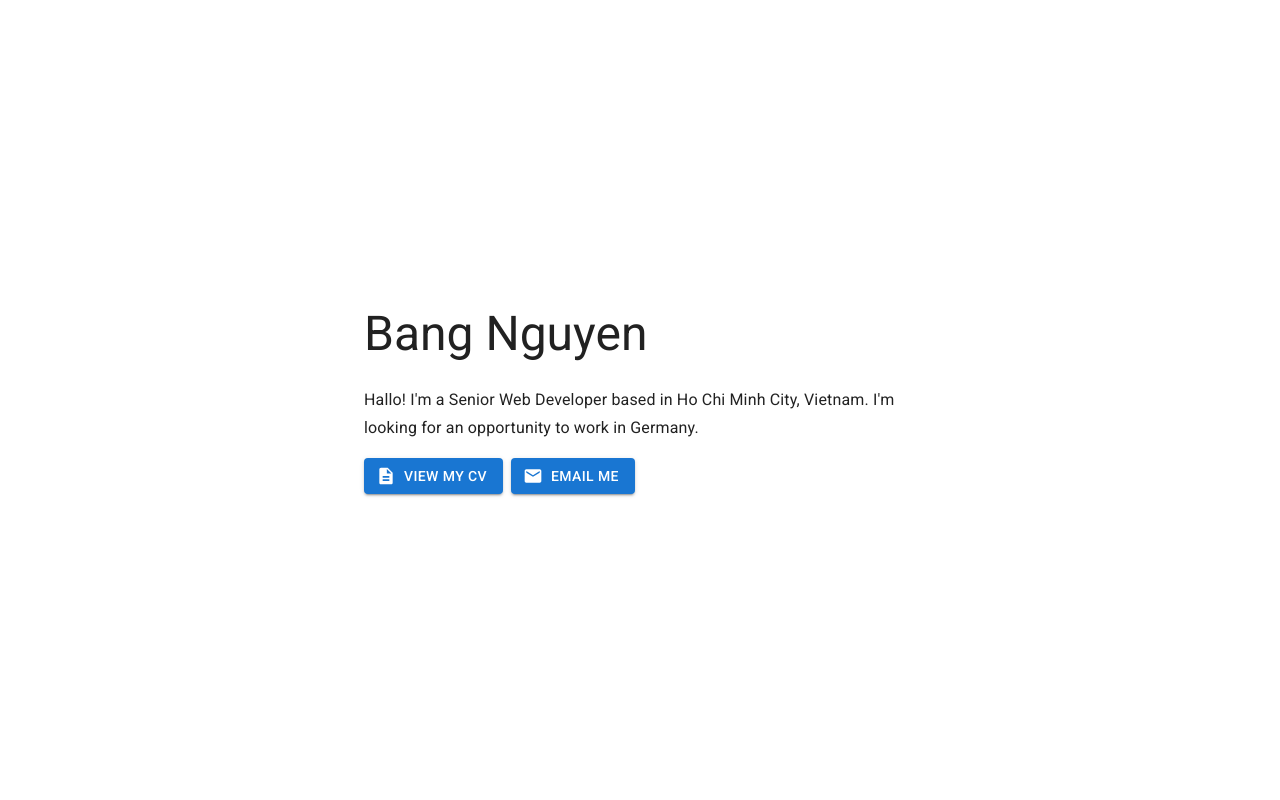
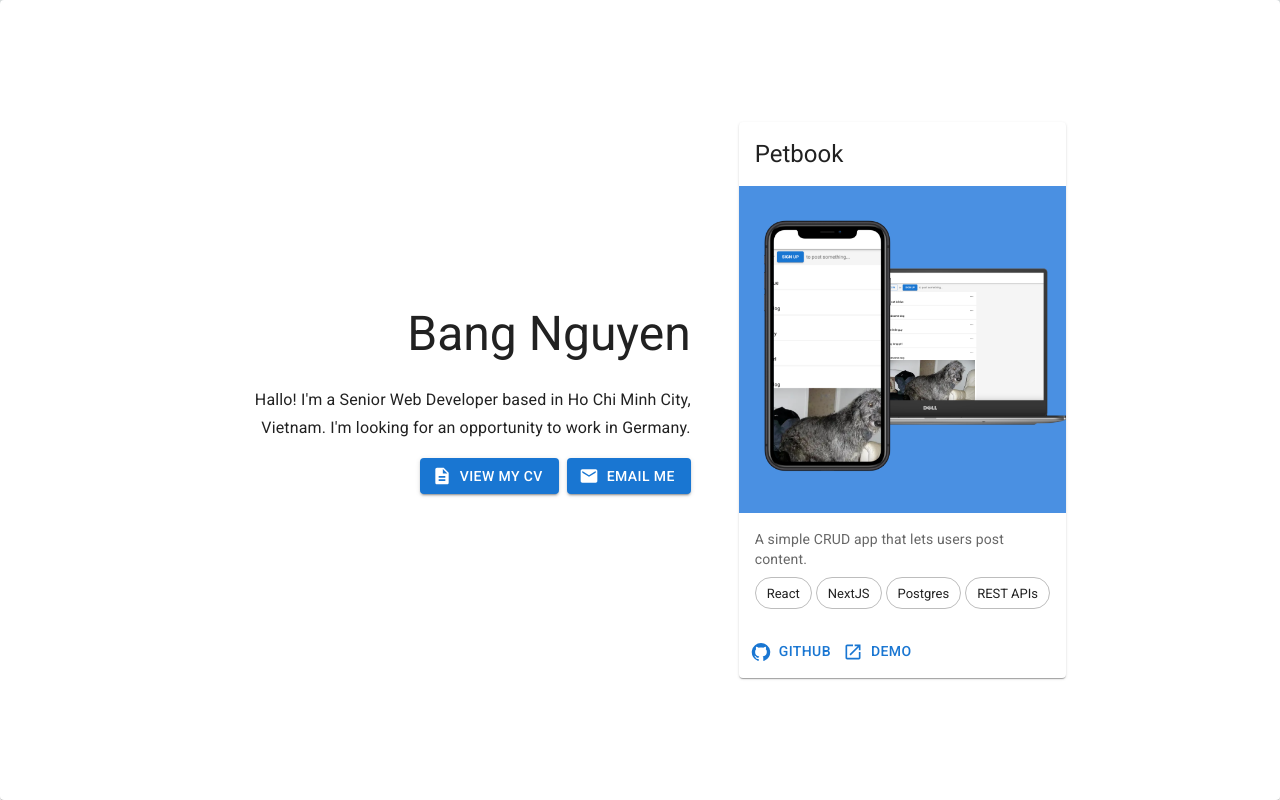
Before and after one commit to bangndnguyen/bangndnguyen.github.io, a Next.js app: page / in a window 1280 px wide. Built offline with nearby package versions, Linux system fonts and the light colour scheme.

Commit message:
update portfolio

```diff
--- a/src/app/page.tsx
+++ b/src/app/page.tsx
@@ -1,27 +1,39 @@
 'use client';
 
-import { Box, Button, Container, Typography, useTheme } from "@mui/material";
+import { Avatar, Box, Button, Card, CardActions, CardContent, CardHeader, CardMedia, Chip, Collapse, Container, IconButton, Paper, Typography, useTheme } from "@mui/material";
 import DescriptionIcon from '@mui/icons-material/Description';
 import EmailIcon from '@mui/icons-material/Email';
+import GitHubIcon from '@mui/icons-material/GitHub';
+import LaunchIcon from '@mui/icons-material/Launch';
 
 export default function Home() {
   const theme = useTheme();
   return (
-    <Container maxWidth={false} sx={{
-      minHeight: '100vh', backgroundColor: theme.palette.background.paper,
+    <Paper>
+      <Container maxWidth='md' sx={{
+        minHeight: '100vh',
+        display: 'flex',
+        flexDirection: 'row',
+        justifyContent: 'center',
+        alignItems: 'center',
+        gap: 6
+      }}>
+        <Box sx={{
           display: 'flex',
           flexDirection: 'column',
-      justifyContent: 'center'
-    }} disableGutters>
-      <Container maxWidth='sm' sx={{
-        display: 'flex',
-        flexDirection: 'column',
-        justifyContent: 'center'
+          justifyContent: 'center',
+          alignItems: 'end',
+          flex: '2',
         }}>
           <Typography variant="h3" color={theme.palette.getContrastText(theme.palette.background.paper)}>
             Bang Nguyen
           </Typography>
-        <Typography variant="subtitle1" color={theme.palette.getContrastText(theme.palette.background.paper)} marginTop={3}>
+          <Typography
+            variant="subtitle1"
+            color={theme.palette.getContrastText(theme.palette.background.paper)}
+            marginTop={3}
+            textAlign={'right'}
+          >
             Hallo! I&apos;m a Senior Web Developer based in Ho Chi Minh City, Vietnam. I&apos;m looking for an opportunity to work in Germany.
           </Typography>
           <Box sx={{
@@ -41,7 +53,40 @@ export default function Home() {
               Email me
             </Button>
           </Box>
+        </Box>
+        <Box sx={{ flex: 1 }}>
+          <Card sx={{ maxWidth: 345 }}>
+            <CardHeader
+              title="Petbook"
+            />
+            <CardMedia
+              component="img"
+              height="194"
+              image="/petbook-demo.png"
+              alt="Paella dish"
+            />
+            <CardContent>
+              <Typography variant="body2" color="text.secondary">
+                A simple CRUD app that lets users post content.
+              </Typography>
+              <Box sx={{ display: 'flex', gap: 0.5, paddingTop: 1 }}>
+              <Chip variant="outlined" label='React' />
+              <Chip variant="outlined" label='NextJS' />
+              <Chip variant="outlined" label='Postgres' />
+              <Chip variant="outlined" label='REST APIs' />
+              </Box>
+            </CardContent>
+            <CardActions disableSpacing>
+              <Button startIcon={<GitHubIcon />} href='https://github.com/basdnguyen/petbook'>
+                Github
+              </Button>
+              <Button startIcon={<LaunchIcon />} href='https://petbook-ten.vercel.app/'>
+                Demo
+              </Button>
+            </CardActions>
+          </Card>
+        </Box>
       </Container>
-    </Container>
+    </Paper>
   );
 }
```
Also changed, not shown: public/petbook-demo.png (added), public/petbook-screenshot.png (added). Lines whose indentation alone changed are shown as unchanged.
